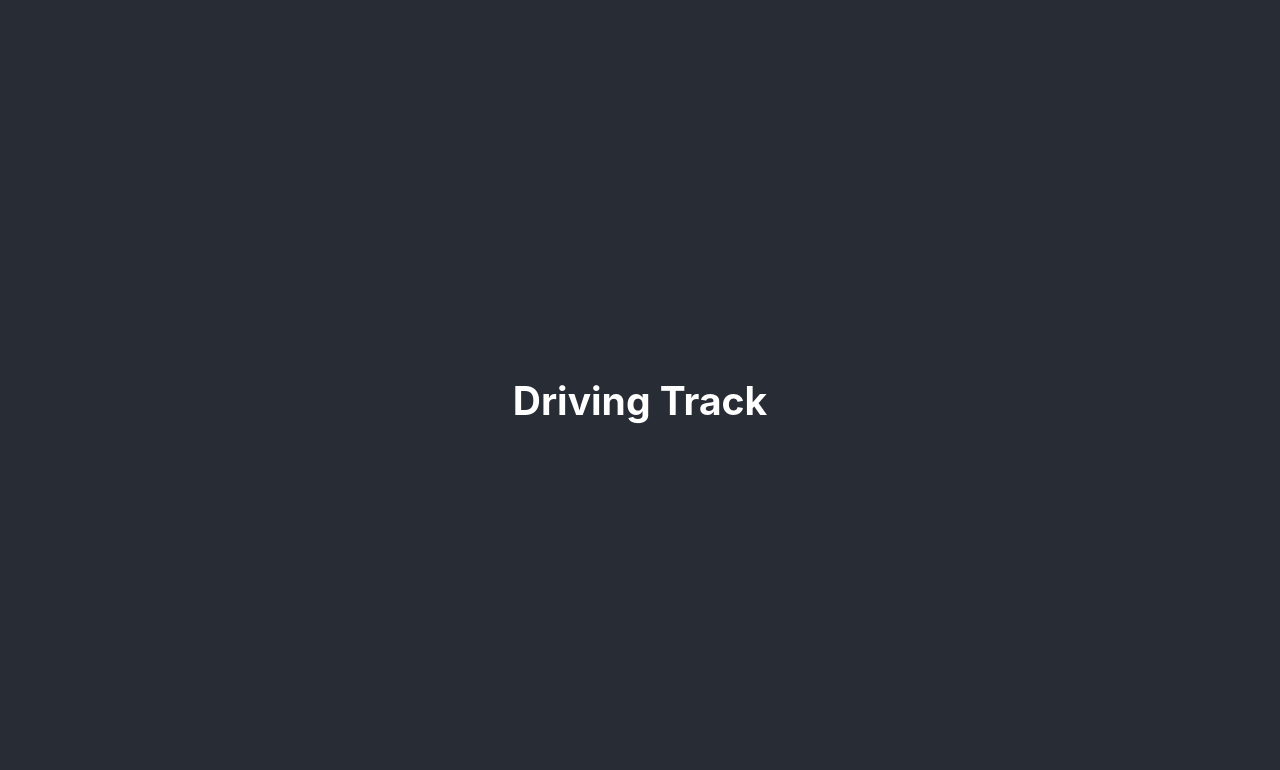
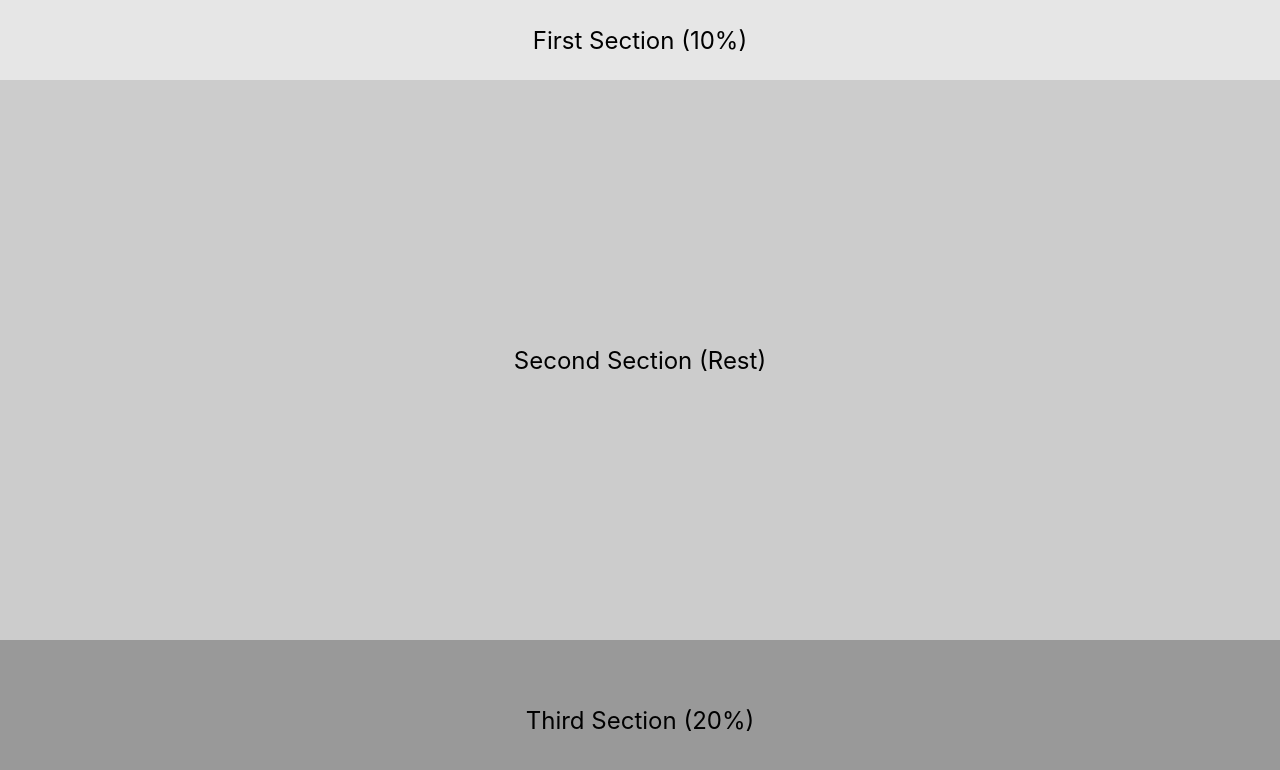
Before and after one commit to bonane123/driving-track, a React (Create React App) app: page / in a window 1280 px wide. Shown: the top 770 px of the page. Built offline with nearby package versions, Linux system fonts and the light colour scheme.

Commit message:
creating sections

```diff
--- a/src/App.css
+++ b/src/App.css
@@ -36,3 +36,31 @@
     transform: rotate(360deg);
   }
 }
+
+.App {
+  display: flex;
+  flex-direction: column;
+  height: 100vh; /* Make the container div take the full height of the viewport */
+}
+
+.section {
+  flex: 1; /* Each section takes up equal space */
+  display: flex;
+  justify-content: center;
+  align-items: center;
+  font-size: 24px;
+}
+
+.first-section {
+  flex: 0 0 10%; /* Take up 10% of the container's height */
+  background-color: #e6e6e6;
+}
+
+.second-section {
+  background-color: #cccccc;
+}
+
+.third-section {
+  flex: 0 0 20%; /* Take up 20% of the container's height */
+  background-color: #999999;
+}
--- a/src/App.js
+++ b/src/App.js
@@ -3,9 +3,11 @@ import "./App.css";
 function App() {
   return (
     <div className="App">
-      <header className="App-header">
-        <h2>Driving Track</h2>
-      </header>
+      <div className="App">
+        <div className="section first-section">First Section (10%)</div>
+        <div className="section second-section">Second Section (Rest)</div>
+        <div className="section third-section">Third Section (20%)</div>
+      </div>
     </div>
   );
 }
--- a/src/index.js
+++ b/src/index.js
@@ -2,7 +2,7 @@ import React from 'react';
 import ReactDOM from 'react-dom/client';
 import './index.css';
 import App from './App';
-import reportWebVitals from './reportWebVitals';
+
 
 const root = ReactDOM.createRoot(document.getElementById('root'));
 root.render(
@@ -10,8 +10,3 @@ root.render(
     <App />
   </React.StrictMode>
 );
-
-// If you want to start measuring performance in your app, pass a function
-// to log results (for example: reportWebVitals(console.log))
-// or send to an analytics endpoint. Learn more: https://bit.ly/CRA-vitals
-reportWebVitals();
--- a/src/reportWebVitals.js
+++ /dev/null
@@ -1,13 +0,0 @@
-const reportWebVitals = onPerfEntry => {
-  if (onPerfEntry && onPerfEntry instanceof Function) {
-    import('web-vitals').then(({ getCLS, getFID, getFCP, getLCP, getTTFB }) => {
-      getCLS(onPerfEntry);
-      getFID(onPerfEntry);
-      getFCP(onPerfEntry);
-      getLCP(onPerfEntry);
-      getTTFB(onPerfEntry);
-    });
-  }
-};
-
-export default reportWebVitals;
```
Also changed, not shown: src/setupTests.js (deleted, +0 -5 lines), src/logo.svg (deleted), 1 other file (tests, documents, lock files or other folders).
